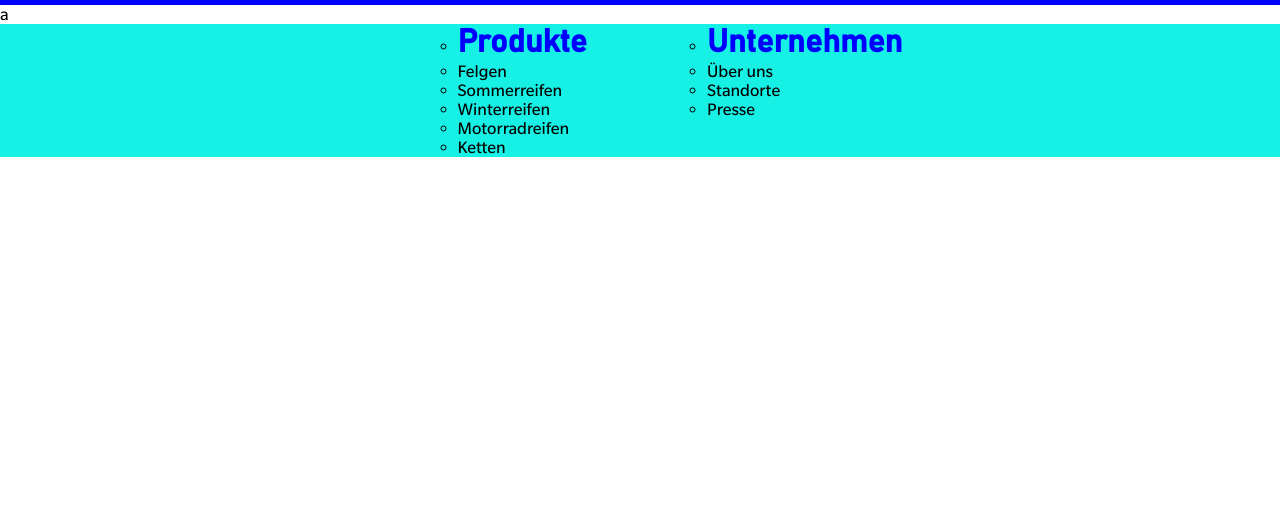
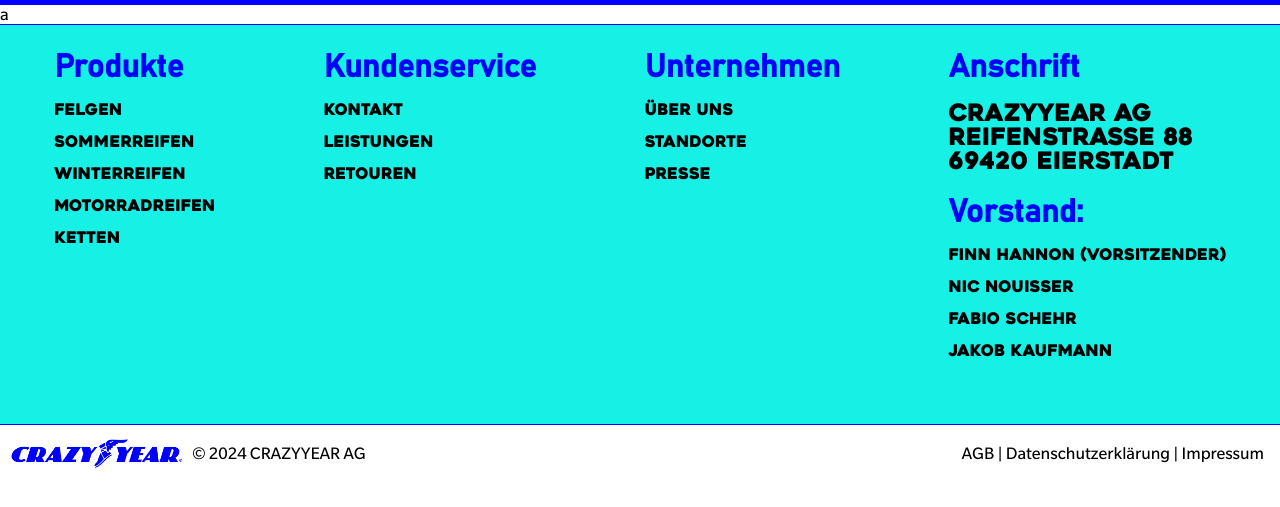
Before and after one commit to GalaFreak/webengineering, a plain HTML site: page index.html in a window 1280 px wide. Shown: the part 61-568 px from the top of the page. Drawn offline with Linux system fonts and the light colour scheme.

Commit message:
Diverse Ergänzungen, einfach weitermachen

```diff
--- a/assets/styles.css
+++ b/assets/styles.css
@@ -1,5 +1,6 @@
 html {
     margin: 0;
+    font-family: 'Slate for OnePlus', sans-serif;
 }
 
 h1 {
@@ -8,8 +9,16 @@ h1 {
 }
 
 h2 {
+    font-family: 'Heavitas';
+    margin: 0 auto auto auto;
+    font-weight: lighter;
+}
 
-}
+/* div {
+    width: 2px;
+    height: 80%;
+    background-color: #16F0E5;
+} */
 
 header {
     margin: 0;
@@ -23,7 +32,6 @@ body {
     margin: 0;
     padding: 0;
     background-color: white;
-    font-family: 'Slate for OnePlus', sans-serif;
 }
 
 ul {
@@ -72,22 +80,54 @@ ul {
 
 footer {
     background-color: #16F0E5;
+    display: flex;
+    flex-direction: row;
+    justify-content: space-around;
+    border-top: solid 0.1rem #0000ff;
+    border-bottom: solid 0.1rem #0000ff;
 }
 
 footer h1 {
     color: #0000ff;
-}
-
-#footah {
-    list-style: none;
-    overflow: hidden;
-    display: flex;
-    justify-content: center;
-    gap: 5rem;
+    margin-bottom: 1rem;
 }
 
 .Mirko {
+    border-left: #000000;
+    margin-top: 1.5rem;
+    margin-bottom: 3rem;
+}
+
+.Mirko ul {
+    list-style-type: none;
+    padding-left: 0;
+}
+
+.Mirko li {
+    margin-bottom: 1rem;
+    font-family: 'Heavitas';
+}
+
+#postfooter {
+    align-items: center;
     float: left;
+    display: flex;
+    justify-content: space-around;
+}
+
+#postfooter div {
+    align-items: center;
+    display: flex;
+}
+
+#postfooter img{
+    max-width: 20%;
+    height: auto;
+}
+
+#postfooter p {
+    text-wrap: nowrap;
+    margin-right: 1rem;
 }
 
 @font-face {
@@ -105,3 +145,11 @@ footer h1 {
     font-weight: 500;
     font-display: swap;
 }
+
+@font-face {
+    font-family: 'Heavitas';
+    src: url(/assets/Heavitas.ttf);
+    font-style: normal;
+    font-weight: 500;
+    font-display: swap;
+}
--- a/index.html
+++ b/index.html
@@ -8,7 +8,7 @@
     <body>
         <header>
             <nav id="navbar">
-                <img src="/assets/CrazyYear_blue.png" id="logoheader">
+                <img src="/assets/CrazyYear_blue.png">
                 <ul>
                     <li>
                         <a href="https://tetris.com/play-tetris"><h1>Mirko</h1></a>
@@ -23,26 +23,56 @@
             a
         </main>
         <footer>
-            <ul id="footah">
-                <li class="Mirko">
-                    <ul id="produkte">
-                        <li><h1>Produkte</h1></li>
+            <div class="Mirko">
+                <h1>Produkte</h1>
+                <ul>
                     <li>Felgen</li>
                     <li>Sommerreifen</li>
                     <li>Winterreifen</li>
                     <li>Motorradreifen</li>
                     <li>Ketten</li>
                 </ul>
-                </li>
-                <li class="Mirko">
-                    <ul id="unternehmen">
-                        <li><h1>Unternehmen</h1></li>
+            </div>
+            <div class="Mirko">
+                <h1>Kundenservice</h1>
+                <ul>
+                    <li>Kontakt</li>
+                    <li>Leistungen</li>
+                    <li>Retouren</li>
+                </ul>
+            </div>
+            <div class="Mirko">
+                <h1>Unternehmen</h1>
+                <ul>
                     <li>Über uns</li>
                     <li>Standorte</li>
                     <li>Presse</li>
                 </ul>
-                </li>
+            </div>
+            <div class="Mirko">
+                <h1>Anschrift</h1>
+                <h2>CRAZYYEAR AG <br>
+                    Reifenstraße 88 <br>
+                    69420 Eierstadt
+                </h2>
+                <br>
+                <h1>Vorstand:</h2>
+                    <ul>
+                        <li>Finn Hannon (Vorsitzender)</li>
+                        <li>Nic Nouisser</li>
+                        <li>Fabio Schehr</li>
+                        <li>Jakob Kaufmann</li>
                     </ul>
+            </div>
         </footer>
+        <div id="postfooter">
+            <div>
+                <img src="/assets/CrazyYear_blue.png">
+                <p>&#169 2024 CRAZYYEAR AG</p>
+            </div>
+            <div>
+                <p>AGB | Datenschutzerklärung | Impressum</p>
+            </div>
+        </div>
     </body>
 </html>
```
Also changed, not shown: assets/Heavitas.ttf (added). Lines whose indentation alone changed are shown as unchanged.
